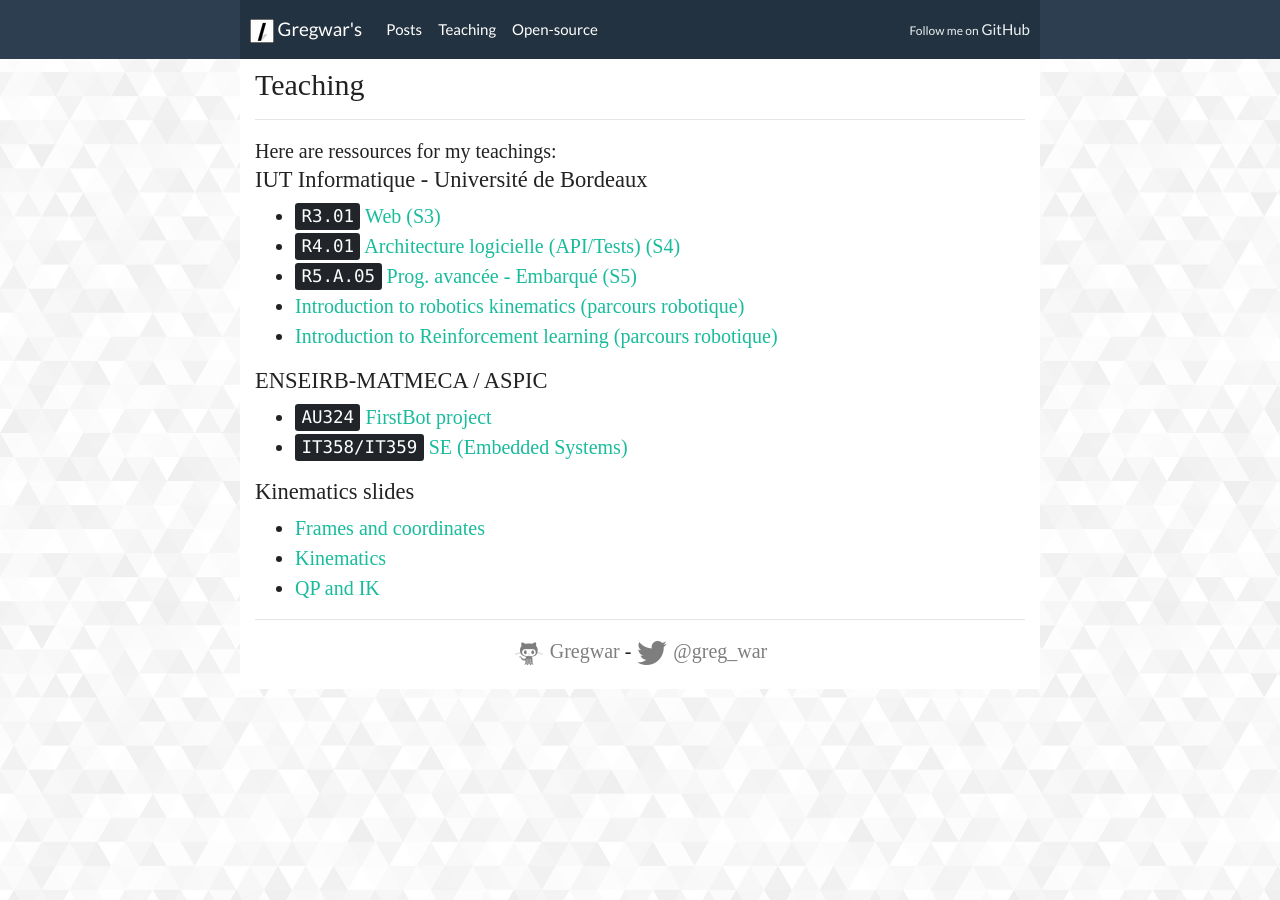
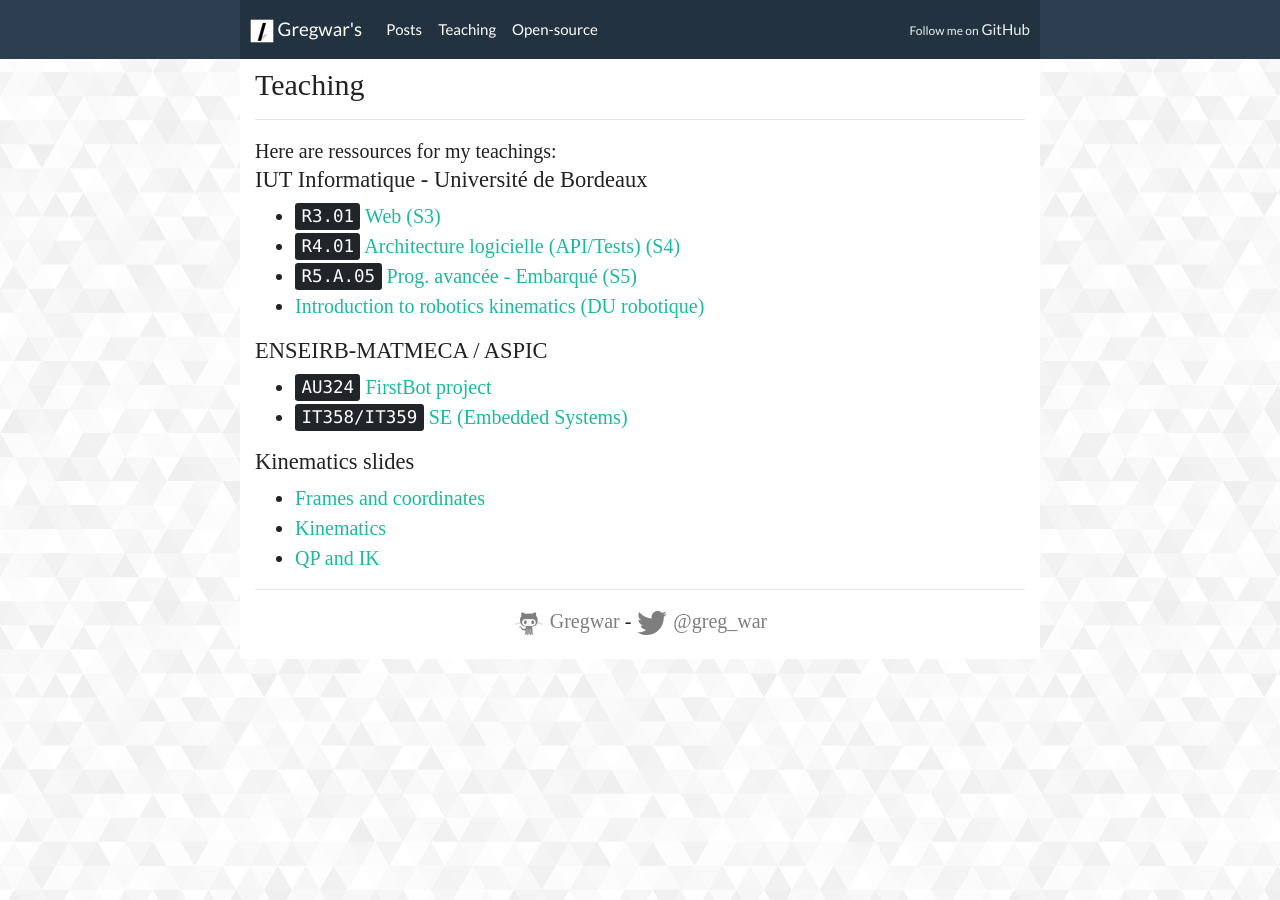
Before and after one commit to Gregwar/gregwar.github.io, a Jekyll site: the page built from teaching.html, in a window 1280 px wide. Built offline with Jekyll 4.4.1, drawn with Linux system fonts in a browser that asks for light colours; some web fonts are replaced.

Commit message:
Updating

```diff
--- a/teaching.html
+++ b/teaching.html
@@ -31,12 +31,7 @@ Here are ressources for my teachings:
     </li>
     <li>
         <a href="https://rhoban.github.io/reperes/">
-            Introduction to robotics kinematics (parcours robotique)
-        </a>
-    </li>
-    <li>
-        <a href="https://rhoban.github.io/ia/">
-            Introduction to Reinforcement learning (parcours robotique)
+            Introduction to robotics kinematics (DU robotique)
         </a>
     </li>
 </ul>
```
